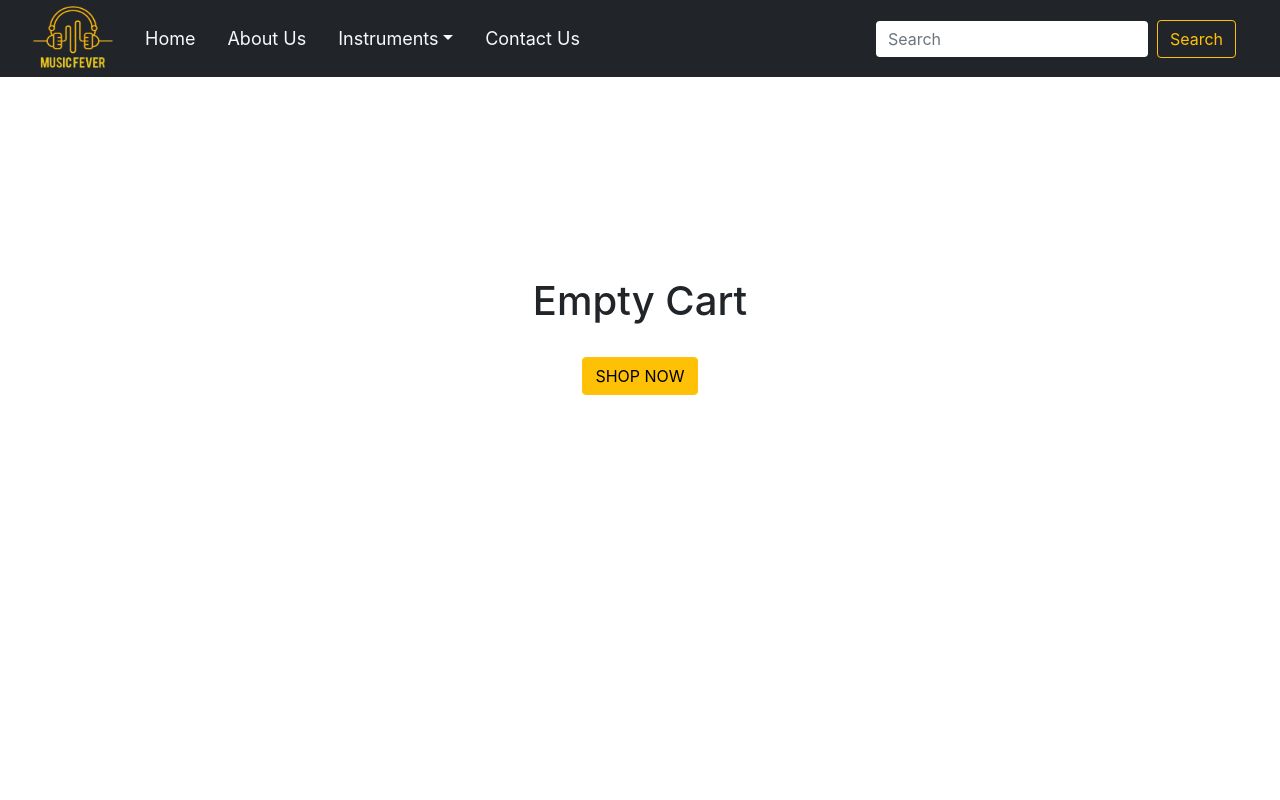
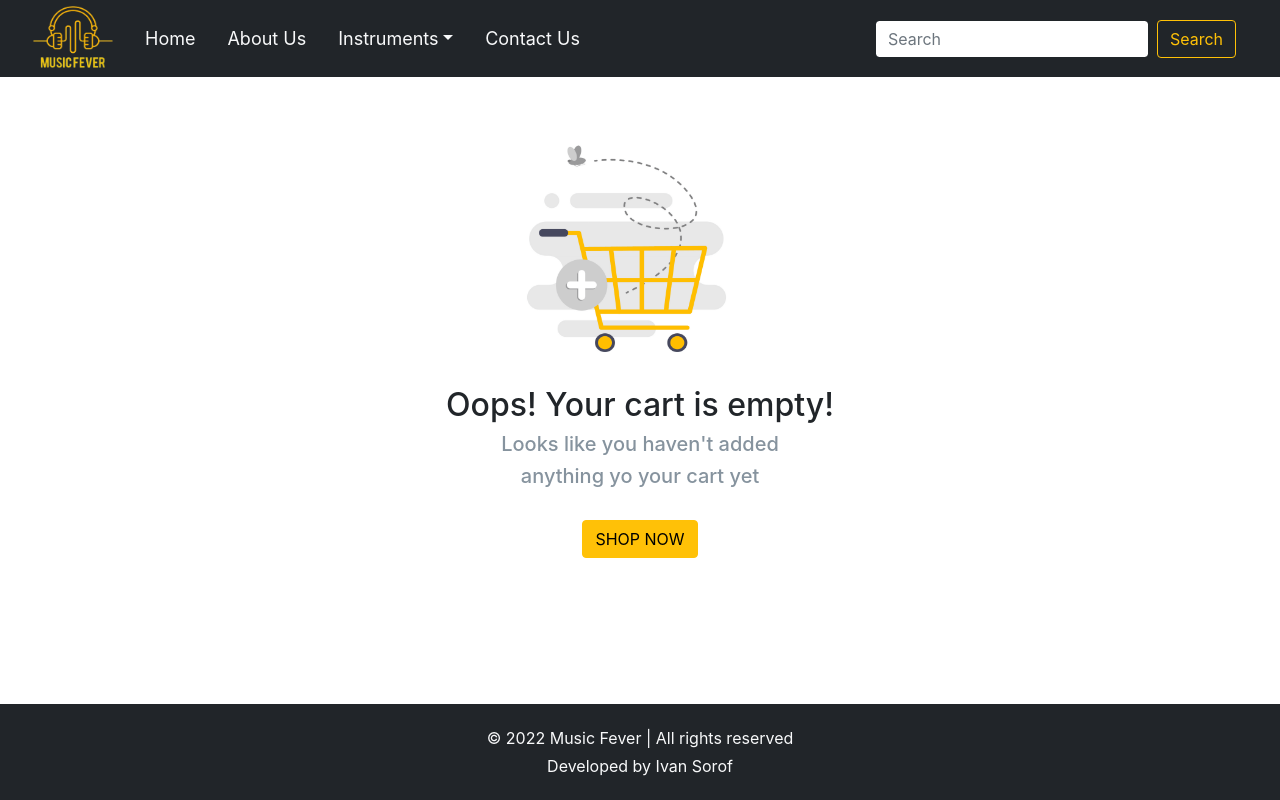
Before and after one commit to sorofivan/musicfever_sorof, a React (Create React App) app: page /cart in a window 1280 px wide. Built offline with nearby package versions, Linux system fonts and the light colour scheme.

Commit message:
Proyecto Final

```diff
--- a/src/App.css
+++ b/src/App.css
@@ -4,41 +4,13 @@ body {
   box-sizing: border-box;
 }
 
-.App {
+.page-container {
   text-align: center;
+  display: flex;
+  flex-direction: column;
+  min-height: 100vh;
 }
 
-.App-logo {
-  height: 40vmin;
-  pointer-events: none;
+.content-wrap {
+  flex: 1;
 }
-
-@media (prefers-reduced-motion: no-preference) {
-  .App-logo {
-    animation: App-logo-spin infinite 20s linear;
-  }
-}
-
-.App-header {
-  background-color: #282c34;
-  min-height: 100vh;
-  display: flex;
-  flex-direction: column;
-  align-items: center;
-  justify-content: center;
-  font-size: calc(10px + 2vmin);
-  color: white;
-}
-
-.App-link {
-  color: #61dafb;
-}
-
-@keyframes App-logo-spin {
-  from {
-    transform: rotate(0deg);
-  }
-  to {
-    transform: rotate(360deg);
-  }
-}
--- a/src/App.js
+++ b/src/App.js
@@ -1,15 +1,18 @@
 import "./App.css";
 import CartProvider from "./components/CartProvider/CartProvider";
+import Footer from "./components/Footer/Footer";
 import AppRoutes from "./routes/AppRoutes";
+
 
 function App() {
   return (
-    <div className="App">
-      <main>
-        <CartProvider>
-          <AppRoutes />
-        </CartProvider>
-      </main>
+    <div className="page-container">
+      <div className="content-wrap">
+      <CartProvider>
+        <AppRoutes />
+      </CartProvider>
+      </div>
+      <Footer />
     </div>
   );
 }
--- /dev/null
+++ b/src/components/Card/Card.jsx
@@ -0,0 +1,31 @@
+import React from 'react'
+import { BsTrash } from "react-icons/bs";
+
+const Card = ({ item, remove }) => {
+    return (
+    <div className="card p-1" style={{width: "18rem"}}>
+        <img src={item.image} className="card-img-top" alt="Product Img" />
+        <div className="card-body">
+            <h5 className="card-title">{item.brand}</h5>
+            <h5 className="card-title">{item.model}</h5>
+            <ul className="list-group list-group-flush">
+                <li className="list-group-item">Price: ${item.price}</li>
+                <li className="list-group-item">Quantity: {item.quantity}</li>
+                <li className="list-group-item">Subtotal: ${(item.quantity * item.price).toFixed(3)}</li>
+            </ul>
+        <BsTrash
+            style={{
+            height: 20,
+            width: 20,
+            marginTop: 6,
+            color: "#f00",
+            cursor: "pointer",
+            }}
+            onClick={() => remove(item.id)}
+        />
+        </div>
+    </div>
+    )
+}
+
+export default Card
--- a/src/components/Cart/Cart.jsx
+++ b/src/components/Cart/Cart.jsx
@@ -1,8 +1,9 @@
 import React, { useContext } from "react";
 import { CartContext } from "../CartProvider/CartProvider";
-import { BsTrash } from "react-icons/bs";
 import { Link } from "react-router-dom";
 import CartForm from "../CartForm/CartForm";
+import empty from "../../empty.png"
+import Card from "../Card/Card";
 
 const Cart = () => {
   const { items, removeItem, clearItems } = useContext(CartContext);
@@ -20,26 +21,22 @@ const Cart = () => {
     <div className="my-5">
       {items.length > 0 ? (
         items.map((item, index) => (
-          <div className="d-flex justify-content-between my-2" key={item.id}>
-            <h5 style={{ marginLeft: 250 }}>#{index + 1}</h5>
-            <h5 className="mx-5">
-              {item.brand} {item.model} | ${item.price} x{item.quantity} | $
-              {(item.quantity * item.price).toFixed(3)}
-            </h5>
-            <BsTrash
-              style={{
-                marginRight: 250,
-                marginTop: 6,
-                color: "#f00",
-                cursor: "pointer",
-              }}
-              onClick={() => removeItem(item.id)}
-            />
+          <div className="d-inline-flex m-3" key={index}>
+            <Card item={item} remove={removeItem}/>
           </div>
         ))
       ) : (
         <div>
-          <h1 style={{ marginTop: 200 }}>Empty Cart</h1>
+          <img
+            src={empty}
+            className="my-2"
+            alt="Empty Cart"
+            width="250"
+            height="230"
+          />
+          <h2 style={{ marginTop: 15 }}>Oops! Your cart is empty!</h2>
+          <h5 style={{ color: "#86939e" }}>Looks like you haven't added</h5>
+          <h5 style={{ color: "#86939e" }}>anything yo your cart yet</h5>
           <Link
             to="/"
             type="button"
--- /dev/null
+++ b/src/components/Footer/Footer.css
@@ -0,0 +1,5 @@
+.footer-container {
+    position: relative;
+    bottom: 0;
+    width: 100%;
+}
--- /dev/null
+++ b/src/components/Footer/Footer.jsx
@@ -0,0 +1,13 @@
+import React from 'react'
+import "./Footer.css";
+
+const Footer = () => {
+  return (
+    <div className='footer-container bg-dark border border-dark border-2 py-3 mt-3'>
+        <p className='m-1 text-light'>&copy; {new Date().getFullYear()} Music Fever | All rights reserved</p>
+        <p className='m-1 text-light'>Developed by Ivan Sorof</p>
+    </div>
+  )
+}
+
+export default Footer
```
Also changed, not shown: src/empty.png (added).
